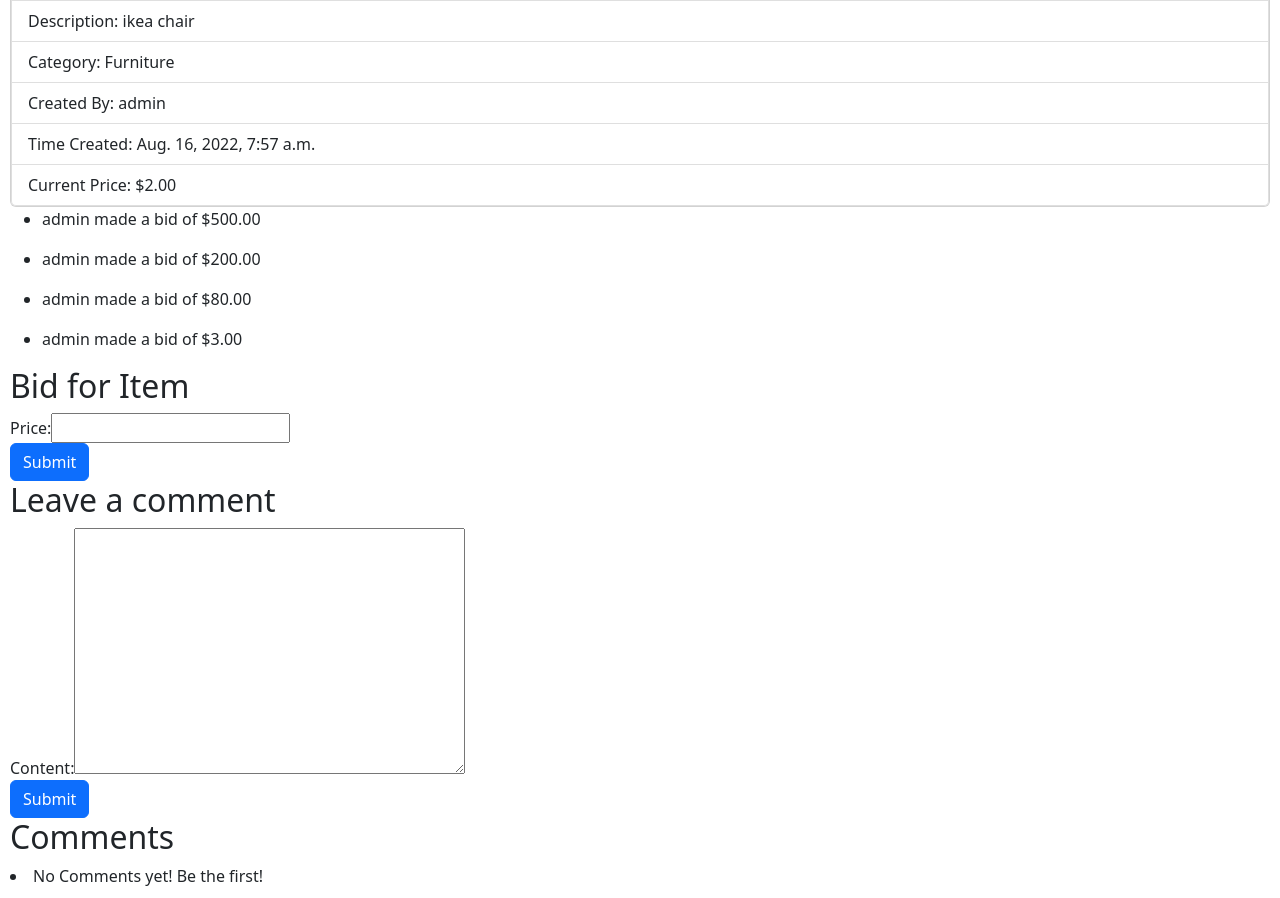
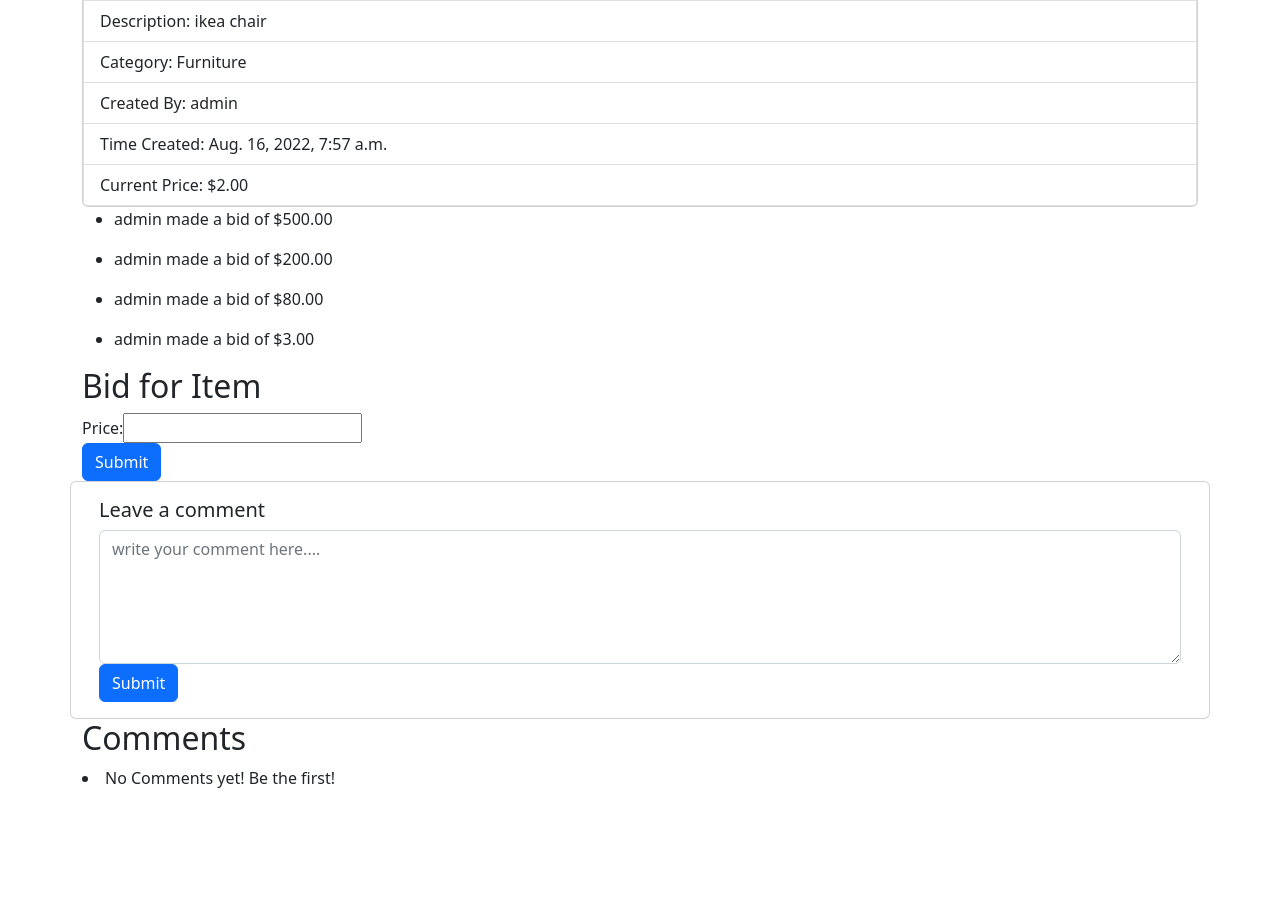
Before and after one commit to xuche123/commerce, a Django app: page /listing/8 in a window 1280 px wide. Shown: the part 570-1468 px from the top of the page. After the commit the page ends 1358 px from the top, so only its background shows below. Run offline with Django 3.2, Linux system fonts and the light colour scheme; data comes from the database, SQL or seed files in the repository; some libraries are stand-ins or nearby versions.

Commit message:
comment section implemented

```diff
--- a/auctions/forms.py
+++ b/auctions/forms.py
@@ -29,6 +29,13 @@ class CommentForm(ModelForm):
     class Meta:
         model = Comment
         fields = ['content']
+        widgets = {
+            'content': Textarea(attrs={
+                'class': "form-control",
+                'rows' : 5,
+                'placeholder' : 'write your comment here....'
+            }),
+        }
 
 
 class BidForm(ModelForm):
--- a/auctions/templates/auctions/index.html
+++ b/auctions/templates/auctions/index.html
@@ -1,4 +1,5 @@
 {% extends "auctions/layout.html" %} {% load static %} {% block body %}
+<div class="container">
 <h2>Active Listings</h2>
 
 <div class="row row-cols-1 row-cols-md-3 g-4">
@@ -23,4 +24,5 @@
     <h1>No listings!</h1>
     {% endfor%}
 </div>
+</div>
 {% endblock %}
--- a/auctions/templates/auctions/listing.html
+++ b/auctions/templates/auctions/listing.html
@@ -1,5 +1,6 @@
 {% extends "auctions/layout.html" %} {% block body %}
 
+<div class="container">
     <div class="card" style="width: auto">
         <div class="card-body">
             <h1>{{ listing.title }}</h1>
@@ -39,25 +40,42 @@
             <input class="btn btn-primary" type="submit" value="Submit" />
         </div>
     </form>
-
-<h2>Leave a comment</h2>
-<form action="{% url 'comment' listing.id  %}" method="post">
+    <div class="row d-flex justify-content-center">
+        <div class="card">
+            <div class="card-body">
+                <div class="d-flex flex-start w-100">
+                    <div class="w-100">
+                        <h5>Leave a comment</h5>
+                        <form
+                            action="{% url 'comment' listing.id  %}"
+                            method="post"
+                        >
                             {% csrf_token %}
-    <div class="form-group">{{ comment_form }}</div>
-
                             <div class="form-group">
-        <input class="btn btn-primary" type="submit" value="Submit" />
+                                {{ comment_form.content }}
+                            </div>
+                            <div class="form-group">
+                                <input
+                                    class="btn btn-primary"
+                                    type="submit"
+                                    value="Submit"
+                                />
                             </div>
                         </form>
+                    </div>
+                </div>
+            </div>
+        </div>
+    </div>
 
-<h2> Comments </h2>
+    <h2>Comments</h2>
     {% for comment in comments %}
     <ul>
         <li>{{ comment.content }}</li>
-    <li> {{ comment.user }} : {{ comment.time }}
+        <li>{{ comment.user }} : {{ comment.time }}</li>
     </ul>
+
     {% empty %}
     <li>No Comments yet! Be the first!</li>
-{% endfor %}
-
-{%endblock%}
+    {% endfor %} {%endblock%}
+</div>
```
Also changed, not shown: auctions/templates/auctions/create.html (+4 -4 lines). Lines whose indentation alone changed are shown as unchanged.
